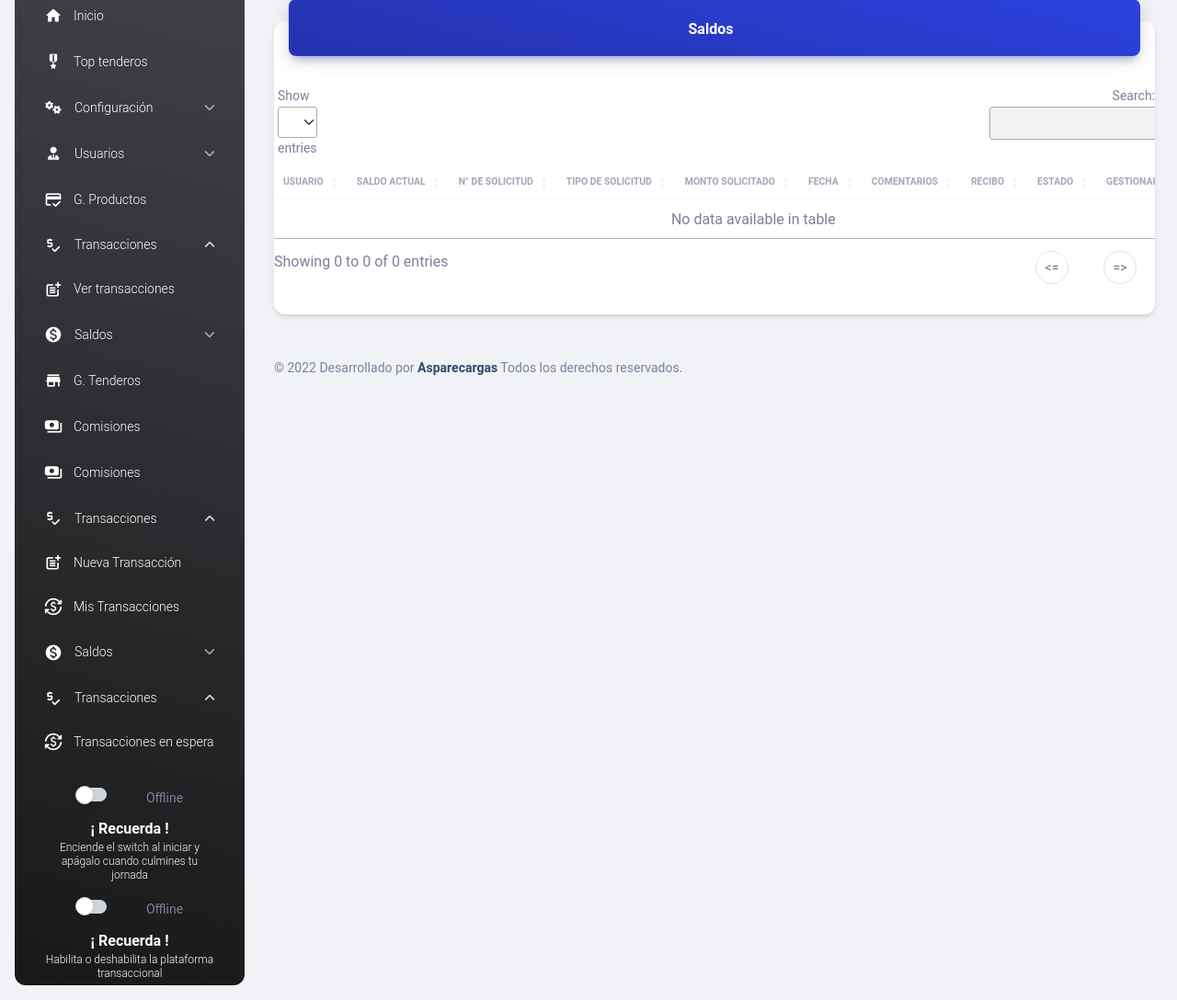
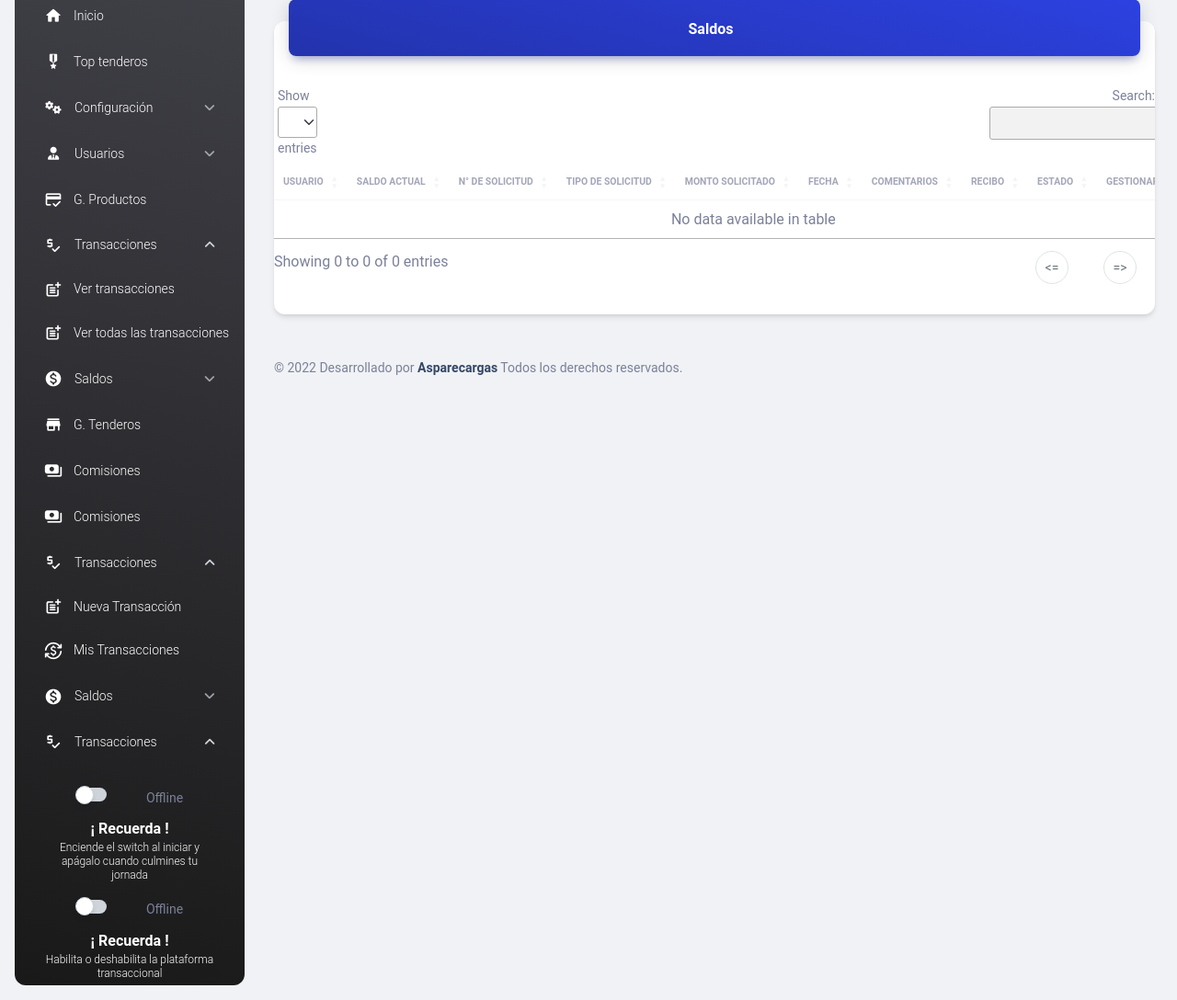
Before and after one commit to KevinAndrey96/fintech-correspondent-banking-platform, a Laravel app: page /balance in a window 1280 px wide, after a click that opens the changed part. Shown: the part 111-1199 px from the top of the page at 92% size. Run offline with Laravel 9, Linux system fonts and the light colour scheme; a user stored in the database is signed in; data comes from the database, SQL or seed files in the repository; data that the repository does not hold is empty; some libraries are stand-ins or nearby versions.

Commit message:
feat: all transactions 2

```diff
--- a/resources/views/layouts/dashboard.blade.php
+++ b/resources/views/layouts/dashboard.blade.php
@@ -196,6 +196,18 @@
                                     <i class="material-icons opacity-10">post_add</i>
                                 </div>
                                 <span class="nav-link-text ms-1">Ver transacciones</span>
+                            </a>
+                        </li>
+                    </ul>
+                </div>
+                <div id="submenu-6" class="collapse " data-bs-parent="#menu-accordion">
+                    <ul class="submenu-list list-unstyled">
+                        <li class="nav-item">
+                            <a class="nav-link text-white " href="/transactions?id=record2">
+                                <div class="text-white text-center me-2 d-flex align-items-center justify-content-center">
+                                    <i class="material-icons opacity-10">post_add</i>
+                                </div>
+                                <span class="nav-link-text ms-1">Ver todas las transacciones</span>
                             </a>
                         </li>
                     </ul>
@@ -709,16 +721,15 @@
     });
 </script>
 <script>
+    @if (Auth::user()->role == 'Supplier')
         var contadorAfk = 0;
         $(document).ready(function() {
-        @if (Auth::user()->role == 'Supplier')
                 setInterval(ctrlTiempo, 60000);
                 $(this).mousemove(function (e) {
                     contadorAfk = 0;
                 });
                 $(this).keypress(function (e) {
                     contadorAfk = 0;
-        });
                 });
 
                 function ctrlTiempo() {
@@ -728,6 +739,7 @@
                         formLogout.submit();
                     }
                 }
+        });
     @endif
 
 </script>
--- a/routes/web.php
+++ b/routes/web.php
@@ -27,7 +27,7 @@ Auth::routes();
 Route::group(['middleware' => ['auth', 'transactions', 'isenabled', 'isAuthorized']], static function() {
     Route::get('/home', [App\Http\Controllers\HomeController::class, 'index'])
         ->name('home')
-        ->middleware('distributorExtrainfo', '2fa', 'firstPassword', 'dailyPassword');
+        ->middleware('distributorExtrainfo', 'firstPassword', 'dailyPassword');
     Route::get('/products', [App\Http\Controllers\Products\IndexProductController::class, 'index']);
     Route::get('/products/create', [App\Http\Controllers\Products\CreateProductController::class, 'create']);
     Route::post('/products', [App\Http\Controllers\Products\StoreProductController::class, 'store']);
```
Also changed, not shown: app/Http/Controllers/Transactions/IndexTransactionController.php (+11 -5 lines), resources/views/home.blade.php (+4 -3 lines). Lines whose indentation alone changed are shown as unchanged.
